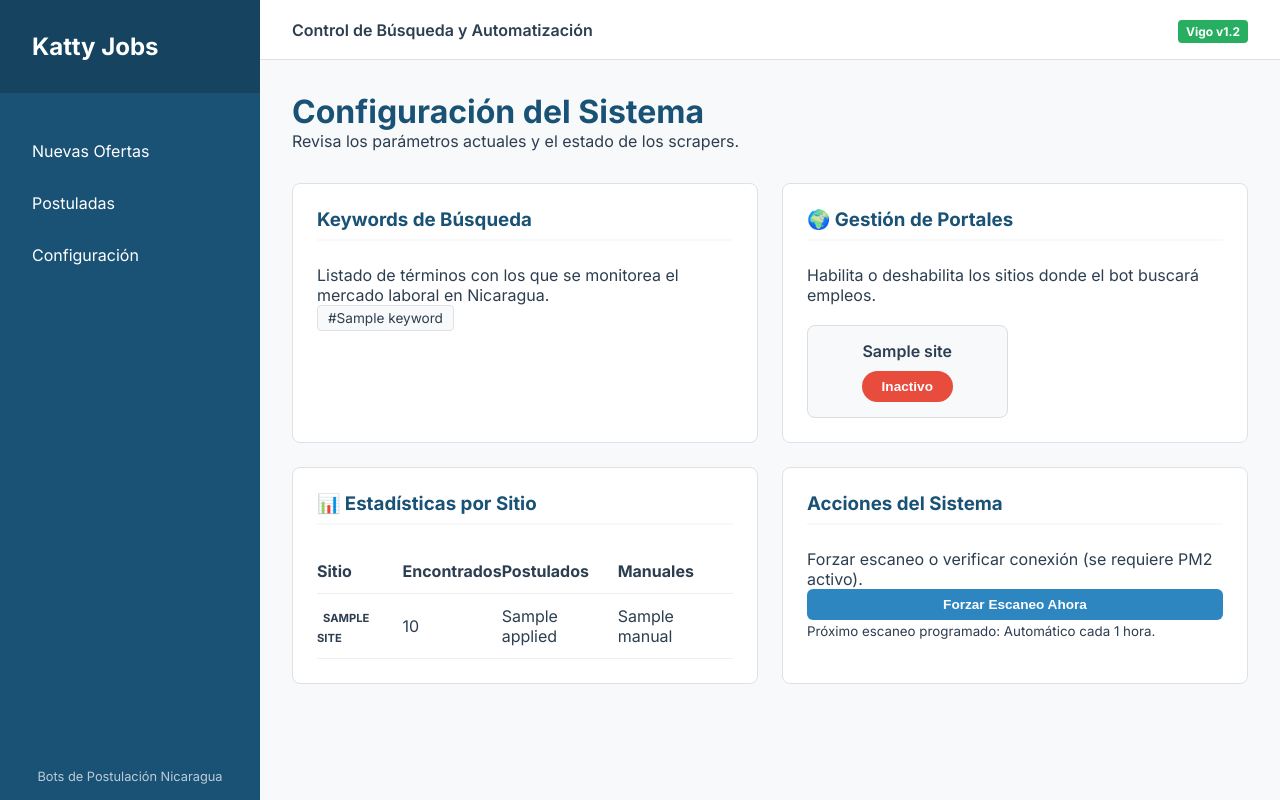
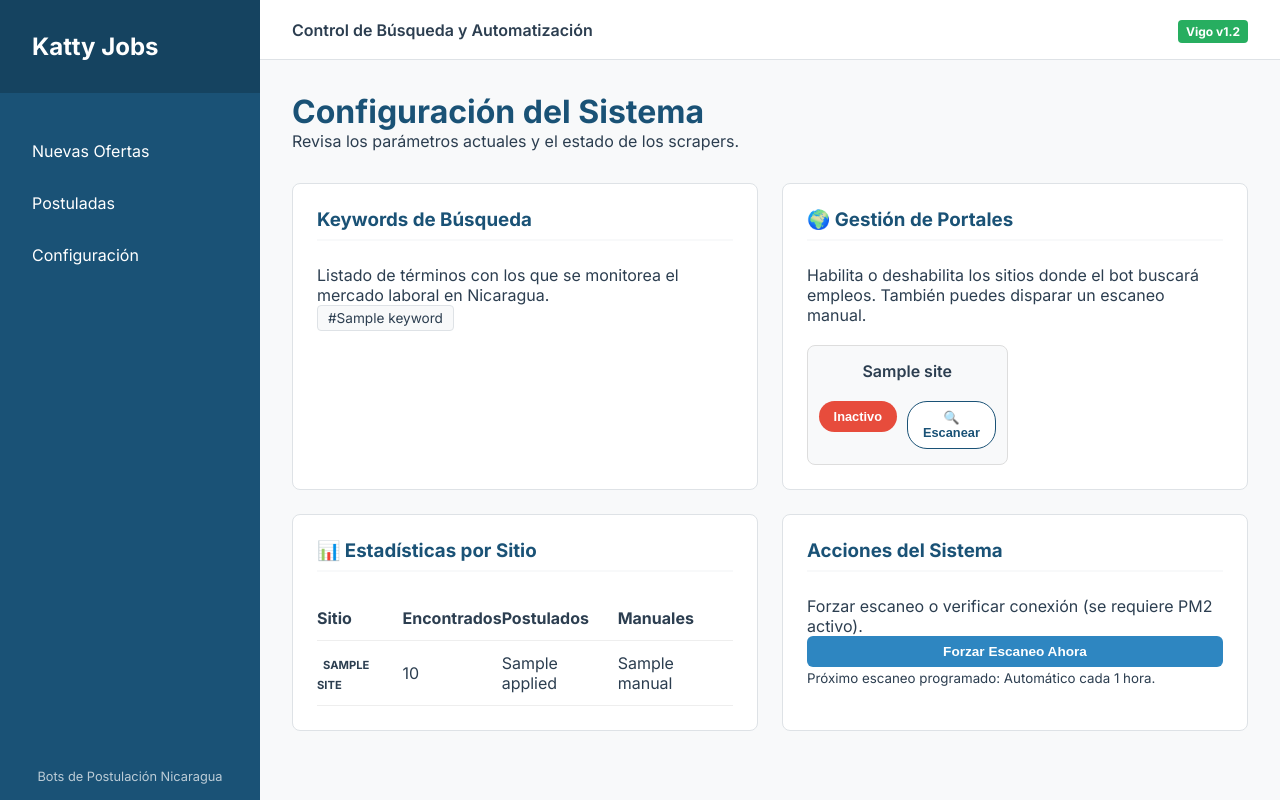
Before and after one commit to MiguelGotea/PostulacionBotVPS, a FastAPI app: template dashboard/templates/settings.html in a window 1280 px wide. Run offline with FastAPI, Linux system fonts and the light colour scheme; the template is opened without the code that fills it: most values are stand-ins (such as "Sample title", 1, 10 or a date in 2020); parts of the project's set-up code (start-up, migrations or seed data) failed here and were passed over.

Commit message:
Katty Update 2026-04-04 02:31:41

```diff
--- a/dashboard/static/style.css
+++ b/dashboard/static/style.css
@@ -208,13 +208,19 @@ body {
     color: var(--secondary-color);
 }
 
+.site-actions {
+    display: flex;
+    gap: 10px;
+    margin-top: 10px;
+}
+
 .toggle-btn {
-    padding: 8px 20px;
+    padding: 8px 15px;
     border: none;
     border-radius: 20px;
     cursor: pointer;
     font-weight: 600;
-    font-size: 0.85em;
+    font-size: 0.8em;
     background: #e74c3c;
     color: white;
     transition: all 0.3s ease;
@@ -224,8 +230,35 @@ body {
     background: #27ae60;
 }
 
-.toggle-btn:hover {
-    opacity: 0.9;
+.btn-scan {
+    padding: 8px 15px;
+    border: 1px solid var(--primary);
+    border-radius: 20px;
+    background: white;
+    color: var(--primary);
+    cursor: pointer;
+    font-weight: 600;
+    font-size: 0.8em;
+    transition: all 0.3s ease;
+}
+
+.btn-scan:hover {
+    background: var(--primary);
+    color: white;
+}
+
+.alert {
+    padding: 15px;
+    margin-bottom: 20px;
+    border-radius: 8px;
+    font-weight: 600;
+    text-align: center;
+}
+
+.alert-success {
+    background: #d4edda;
+    color: #155724;
+    border: 1px solid #c3e6cb;
 }
 
 /* Tables */
--- a/dashboard/templates/settings.html
+++ b/dashboard/templates/settings.html
@@ -19,18 +19,33 @@
         </div>
     </div>
 
+    {% if request.query_params.get('msg') %}
+    <div class="alert alert-success">
+        ✅ {{ request.query_params.get('msg') }}
+    </div>
+    {% endif %}
+
     <div class="settings-card">
         <h3>🌍 Gestión de Portales</h3>
-        <p>Habilita o deshabilita los sitios donde el bot buscará empleos.</p>
+        <p>Habilita o deshabilita los sitios donde el bot buscará empleos. También puedes disparar un escaneo manual.</p>
         <div class="site-toggle-grid">
             {% for site in site_configs %}
             <div class="site-toggle-item">
                 <span class="site-name">{{ site.site_name | capitalize }}</span>
-                <form action="/settings/toggle-site/{{ site.site_name }}" method="post">
-                    <button type="submit" class="toggle-btn {% if site.is_enabled %}active{% endif %}">
-                        {% if site.is_enabled %}Activo{% else %}Inactivo{% endif %}
-                    </button>
-                </form>
+
+                <div class="site-actions">
+                    <form action="/settings/toggle-site/{{ site.site_name }}" method="post">
+                        <button type="submit" class="toggle-btn {% if site.is_enabled %}active{% endif %}">
+                            {% if site.is_enabled %}Activo{% else %}Inactivo{% endif %}
+                        </button>
+                    </form>
+
+                    <form action="/settings/scan-site/{{ site.site_name }}" method="post">
+                        <button type="submit" class="btn-scan" title="Escanear ahora">
+                            🔍 Escanear
+                        </button>
+                    </form>
+                </div>
             </div>
             {% endfor %}
         </div>
```
Also changed, not shown: dashboard/app.py (+8 -1 lines), scheduler.py (+32 -8 lines).
